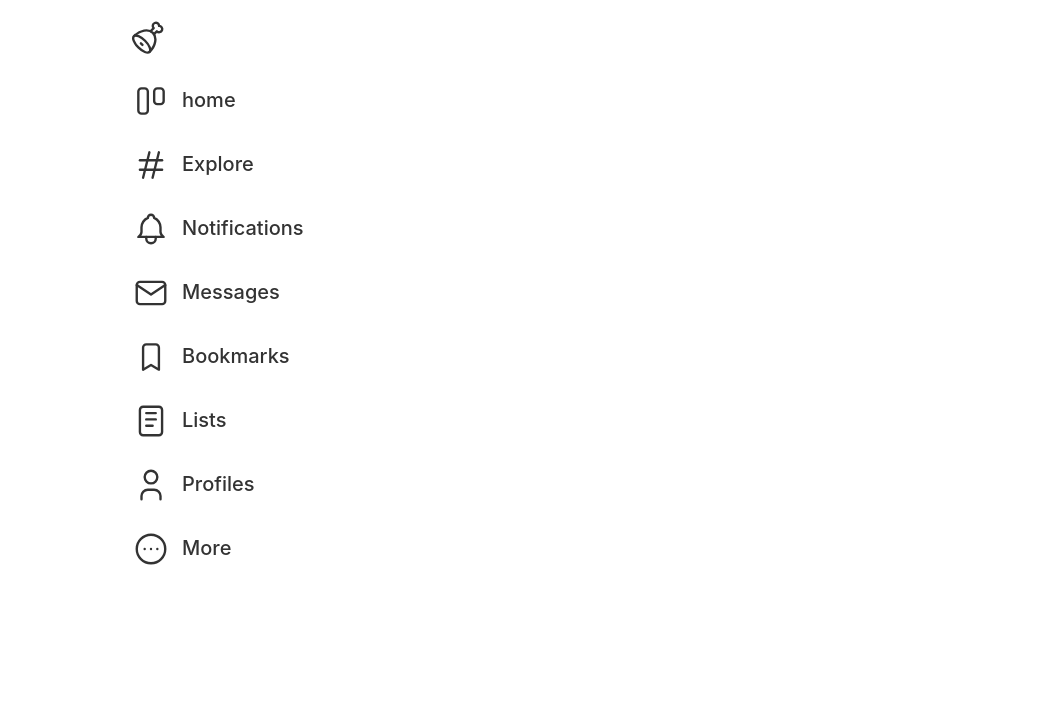
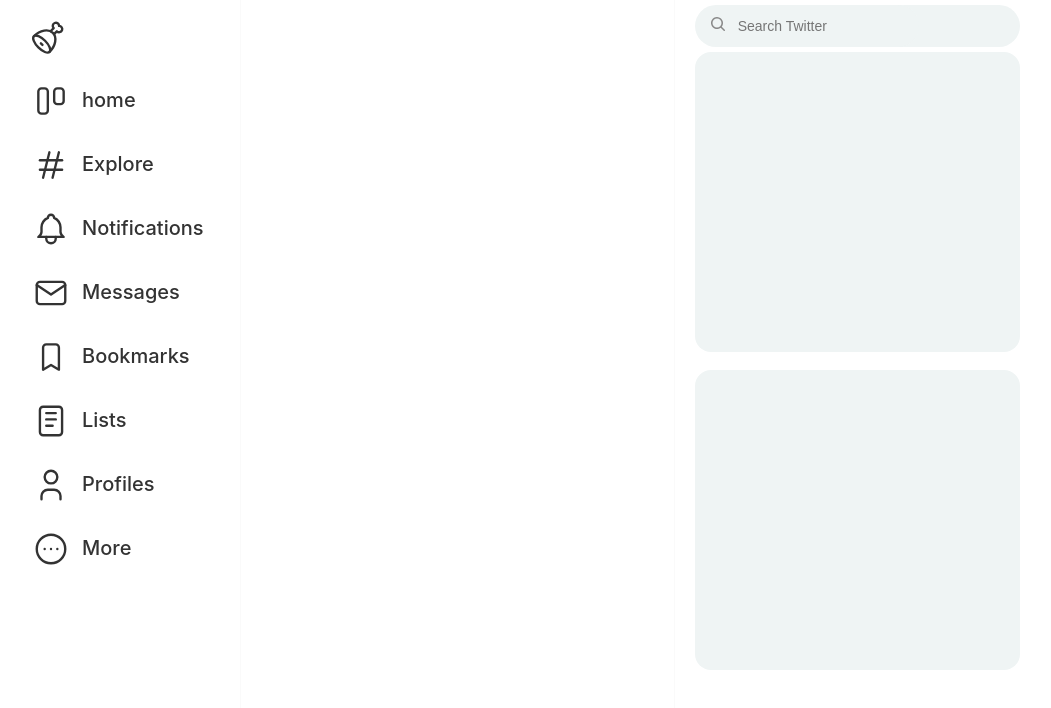
Before and after one commit to applemango/twitter_clone, a Next.js app in the folder page/: page / in a window 1280 px wide. Shown: the top 708 px of the page, without its empty margins (120-1171 px from the left). Built offline with nearby package versions, Linux system fonts and the light colour scheme.

Commit message:
add dummy layout

```diff
--- a/page/pages/components/menuright.tsx
+++ b/page/pages/components/menuright.tsx
@@ -1,7 +1,11 @@
+import { WhatsHappening, WhoToFollow } from "./menurightcomponent"
 import styles from "./sass/menuright.module.scss"
+import Search from "./seatch"
 const MenuRight = () => {
     return <div>
-
+        <Search />
+        <WhatsHappening />
+        <WhoToFollow />
     </div>
 }
 
--- a/page/pages/components/menurightcomponent.tsx
+++ b/page/pages/components/menurightcomponent.tsx
@@ -1,7 +1,8 @@
+import styles from "./sass/menurightcomponent.module.scss"
 export const WhatsHappening = () => {
-
+    return <div className={styles.main}></div>
 }
 
 export const WhoToFollow = () => {
-
+    return <div className={styles.main}></div>
 }
--- a/page/pages/components/sass/menurightcomponent.module.scss
+++ b/page/pages/components/sass/menurightcomponent.module.scss
@@ -0,0 +1,7 @@
+.main {
+    width: 100%;
+    min-height: 300px;
+    background-color: #eff4f4;
+    border-radius: 16px;
+    margin-bottom: 18px;
+}
--- /dev/null
+++ b/page/pages/components/sass/search.module.scss
@@ -0,0 +1,25 @@
+._ {
+    width: 100%;
+    display: flex;
+    align-items: center;
+    padding: 0px 15px;
+    padding-right: 0;
+    margin: 5px 0;
+    background-color: #eff4f4;
+    border-radius: 100px;
+    .icon svg {
+        fill: #898989;
+    }
+    .input {
+        height: 42px;
+        margin: 0;
+        border: none;
+        padding: 0;
+        outline: none;
+        background-color: #eff4f4;
+        border-top-right-radius: 100px;
+        border-bottom-right-radius: 100px;
+        padding-left: 12px;
+        font-size: 14px;
+    }
+}
--- a/page/pages/components/seatch.tsx
+++ b/page/pages/components/seatch.tsx
@@ -0,0 +1,13 @@
+import styles from "./sass/search.module.scss"
+const IconSearch = () => <svg xmlns="http://www.w3.org/2000/svg" viewBox="0 0 16 16" width="16" height="16"><path fill-rule="evenodd" d="M11.5 7a4.499 4.499 0 11-8.998 0A4.499 4.499 0 0111.5 7zm-.82 4.74a6 6 0 111.06-1.06l3.04 3.04a.75.75 0 11-1.06 1.06l-3.04-3.04z"></path></svg>
+const Search = () => {
+    return <div className={styles.main}>
+        <div className={styles._}>
+            <div className={styles.icon}>
+                <IconSearch />
+            </div>
+            <input placeholder="Search Twitter" className={styles.input} type="text" />
+        </div>
+    </div>
+}
+export default Search
--- a/page/pages/layout/main.tsx
+++ b/page/pages/layout/main.tsx
@@ -9,13 +9,15 @@ const Main = ({
     right? : any | null | boolean // ,,
 }) => {
     return <div className={styles.main}>
-        <MenuLeft />
+        <div style={{width: 200}}>
+            <MenuLeft />
+        </div>
         <div className={styles._}>
             <div className={styles.center}>
                 {children}
             </div>
             { right !== false ?
-                right ?? <MenuRight /> : null
+                right ?? <div style={{width: 600}}><MenuRight /></div> : null
             }
         </div>
     </div>
--- a/page/pages/layout/sass/main.module.scss
+++ b/page/pages/layout/sass/main.module.scss
@@ -1,11 +1,17 @@
 .main {
-    max-width: 800px;
+    max-width: 1000px;
     margin: 0 auto;
     display: flex;
 }
 ._ {
+    width: 100%;
     display: flex;
+    justify-content: flex-end;
 }
 .center {
     width: 100%;
+    margin: 0 20px;
+    border-right: 1px solid #fafafa;
+    border-left: 1px solid #fafafa;
+    min-height: 100vh;
 }
```
